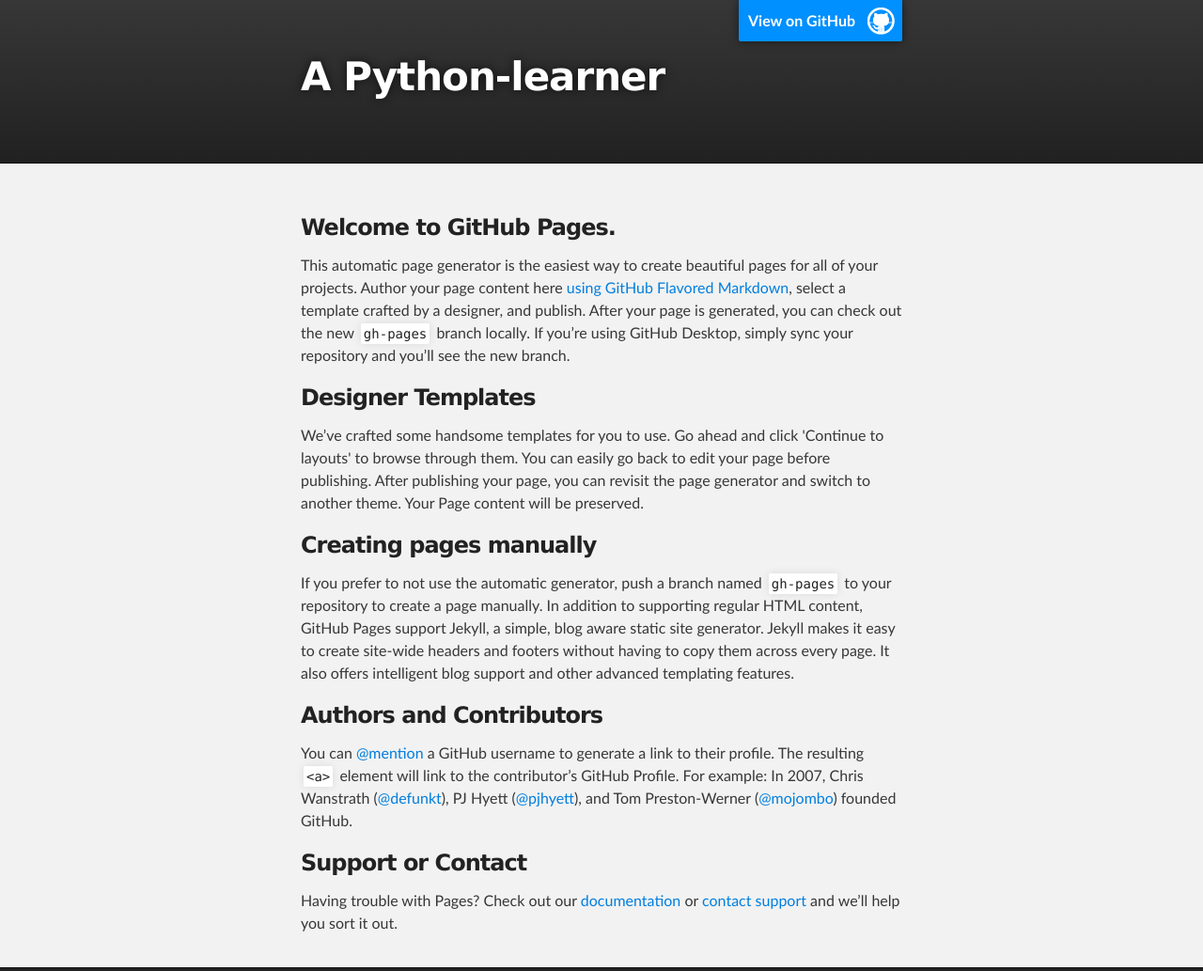
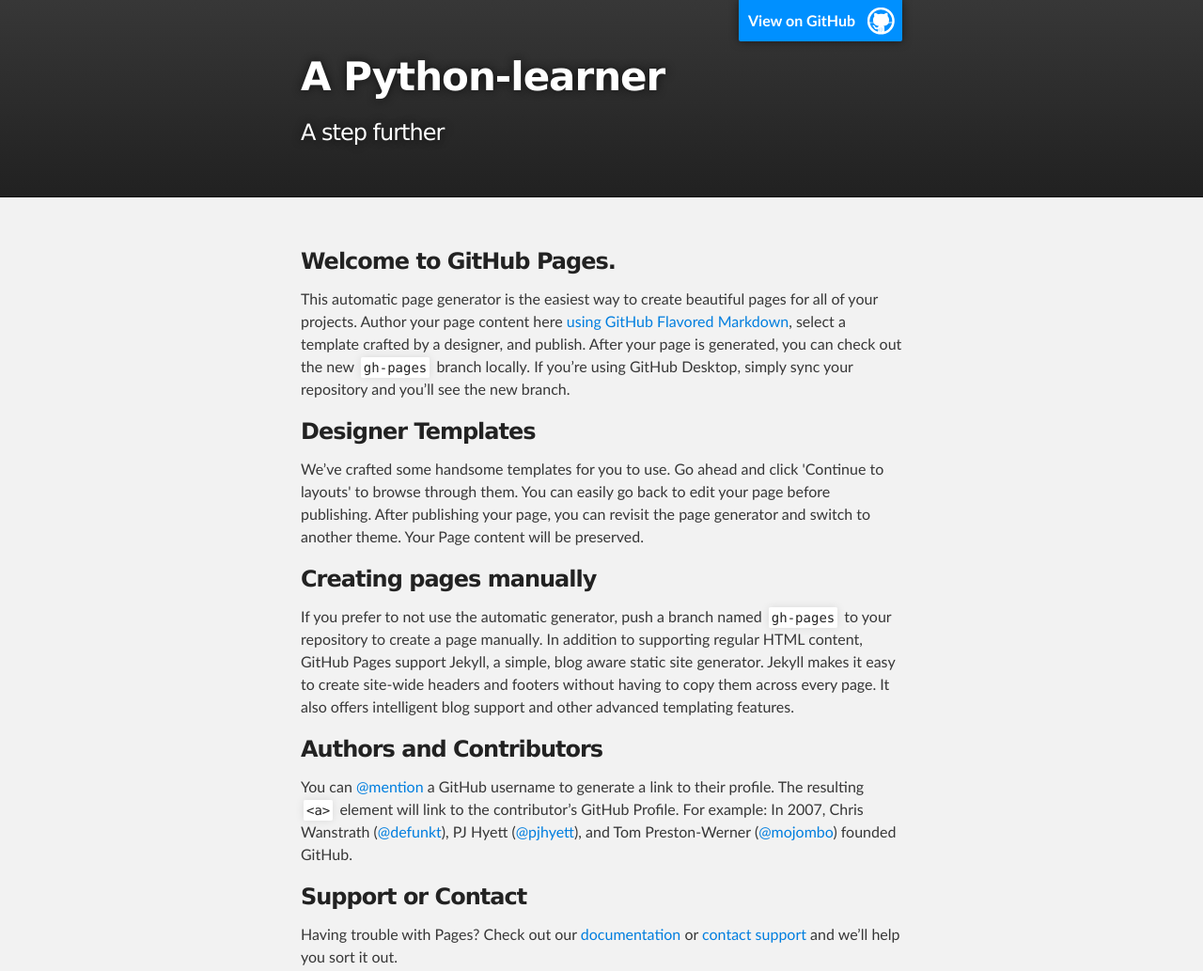
Before and after one commit to meetjesse/meetjesse.github.io, a plain HTML site: page index.html in a window 1280 px wide. Shown: the top 1033 px of the page at 94% size. Drawn offline with Linux system fonts and the light colour scheme.

Commit message:
updated tagline

```diff
--- a/index.html
+++ b/index.html
@@ -19,7 +19,7 @@
           <a id="forkme_banner" href="https://github.com/meetjesse">View on GitHub</a>
 
           <h1 id="project_title">A Python-learner</h1>
-          <h2 id="project_tagline"></h2>
+          <h2 id="project_tagline">A step further</h2>
 
         </header>
     </div>
```
